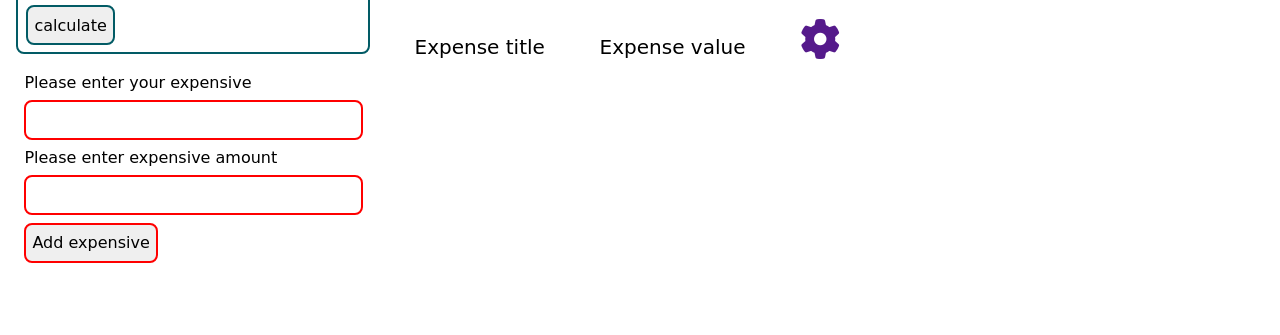
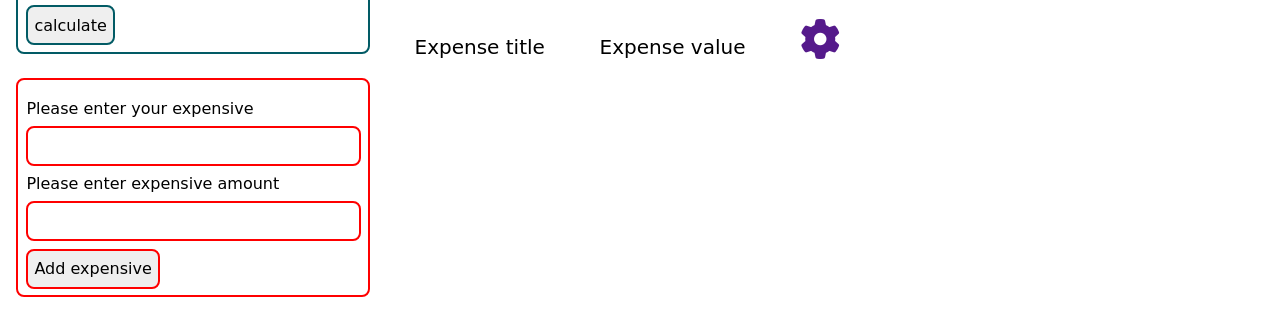
Before and after one commit to Yacouba227/budgetApp, a plain HTML site: page index.html in a window 1280 px wide. Shown: the part 175-510 px from the top of the page. Drawn offline with nearby package versions, Linux system fonts and the light colour scheme; a web font is replaced by a local one.

Commit message:
Modification du CSS

```diff
--- a/style.css
+++ b/style.css
@@ -79,7 +79,7 @@ c'est a dire la parties des input*/
   border: 2px solid rgb(2, 91, 101);
   margin-top: 0.9rem;
 }
-.budget-expence {
+.budget-expense {
   border: 2px solid red;
   border-radius: 8px;
   margin-top: 1.5rem;
```
